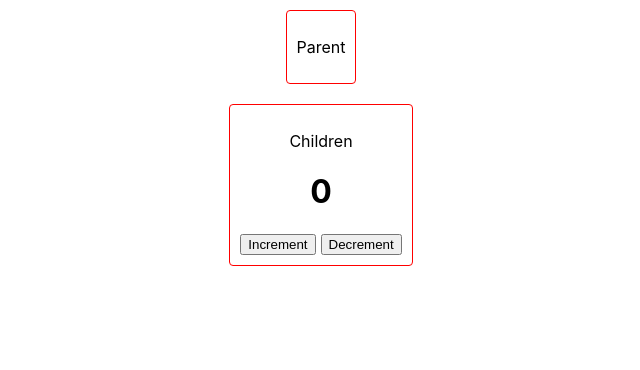
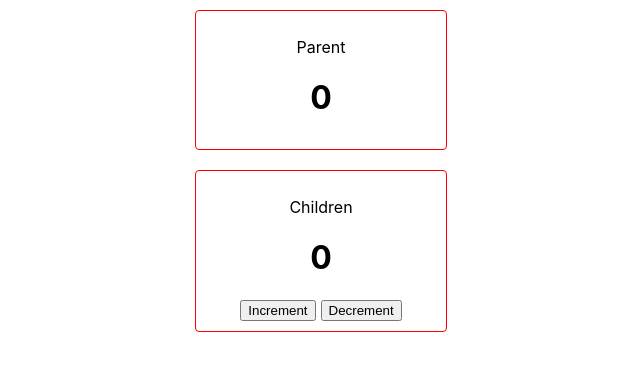
Before and after one commit to cseswapon/state_props_reducer, a React (Create React App) app: page / in a window 1280 px wide. Shown: the top 370 px of the page, without its empty margins (319-959 px from the left). Built offline with nearby package versions, Linux system fonts and the light colour scheme.

Commit message:
[ADD] - added with context provider

```diff
--- a/src/App.js
+++ b/src/App.js
@@ -1,13 +1,18 @@
-// import logo from './logo.svg';
+import { createContext, useState } from 'react';
+import Parent from './Pages/Parent/Parent';
 import './App.css';
-import Child from './Pages/Child/Child';
-import Parent from './Pages/Parent/Parent';
-
+export const CREATE_CONTEXT = createContext()
 function App() {
+  const [counter, setCounter] = useState(0);
+  const value = {
+    counter,setCounter
+  }
   return (
-    <div className="App">
-      <Parent/>
-    </div>
+    <CREATE_CONTEXT.Provider value={value}>
+      <div className="App">
+        <Parent />
+      </div>
+    </CREATE_CONTEXT.Provider>
   );
 }
 
--- a/src/Pages/Child/Child.jsx
+++ b/src/Pages/Child/Child.jsx
@@ -1,13 +1,15 @@
-import React from 'react';
+import React, { useContext } from "react";
+import { CREATE_CONTEXT } from "../../App";
 
-const Child = ({counter,setCounter}) => {
-
+const Child = () => {
   const boxDesign = {
     padding: 10,
-        border: '1px solid red',
+    border: "1px solid red",
     borderRadius: 4,
     margin: 10,
-    }
+    width: "18%",
+    };
+    const { counter,setCounter } = useContext(CREATE_CONTEXT);
   return (
     <div style={boxDesign}>
       <p>Children</p>
--- a/src/Pages/Parent/Parent.jsx
+++ b/src/Pages/Parent/Parent.jsx
@@ -1,20 +1,23 @@
-import React, { useState } from "react";
+import React, { useContext } from "react";
+import { CREATE_CONTEXT } from "../../App";
 import Child from "../Child/Child";
 
 const Parent = () => {
-     const [counter, setCounter] = useState(0);
     const boxDesign = {
       padding: 10,
       border: "1px solid red",
       borderRadius: 4,
-      margin: 10,
+        margin: 10,
+      width:'18%'
     };
+    const {counter} = useContext(CREATE_CONTEXT)
   return (
     <>
       <div style={boxDesign}>
-        <p>Parent</p>
+              <p>Parent</p>
+              <h1>{counter}</h1>
       </div>
-          <Child counter={counter} setCounter={setCounter} />
+          <Child />
     </>
   );
 };
```
Lines whose indentation alone changed are shown as unchanged.
